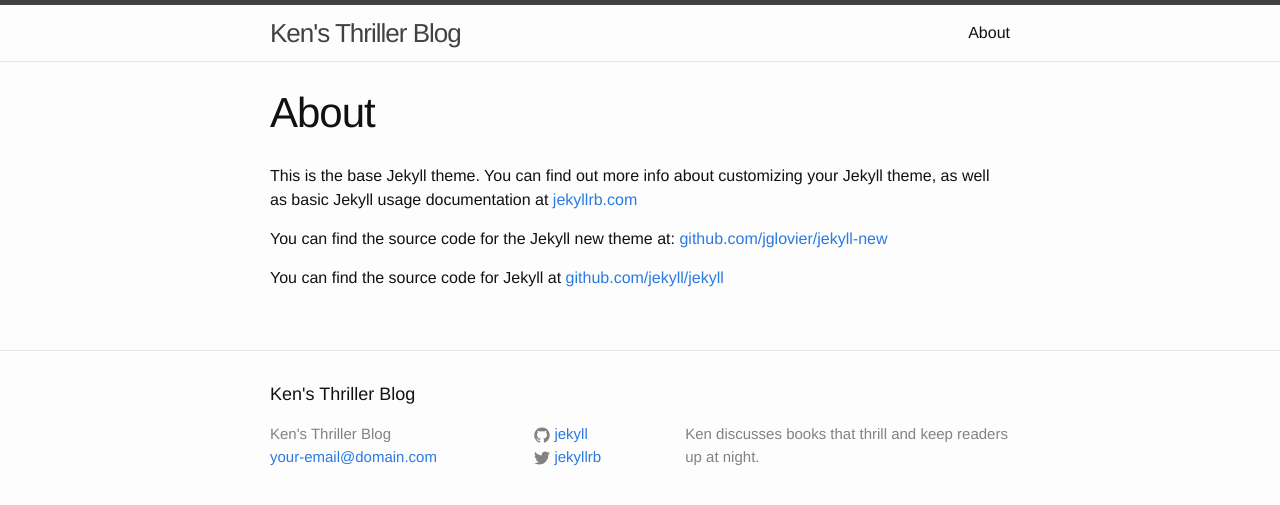
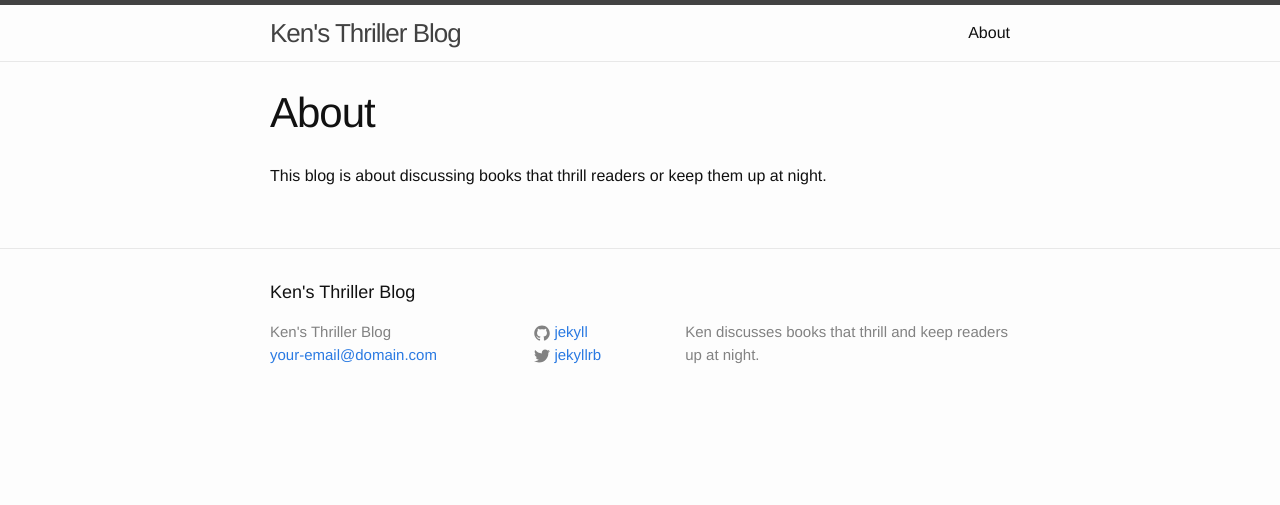
Before and after one commit to kenbishop/github-kenbishop, a Jekyll site: the page built from kensblog/about.md, in a window 1280 px wide. Shown: the top 505 px of the page. Built offline with Jekyll 4.4.1, drawn with Linux system fonts in a browser that asks for light colours.

Commit message:
Chgd about.md to kensblog.

```diff
--- a/kensblog/about.md
+++ b/kensblog/about.md
@@ -4,8 +4,4 @@
 permalink: /about/
 ---
 
-This is the base Jekyll theme. You can find out more info about customizing your Jekyll theme, as well as basic Jekyll usage documentation at [jekyllrb.com](http://jekyllrb.com/)
-
-You can find the source code for the Jekyll new theme at: [github.com/jglovier/jekyll-new](https://github.com/jglovier/jekyll-new)
-
-You can find the source code for Jekyll at [github.com/jekyll/jekyll](https://github.com/jekyll/jekyll)
+This blog is about discussing books that thrill readers or keep them up at night.
```
